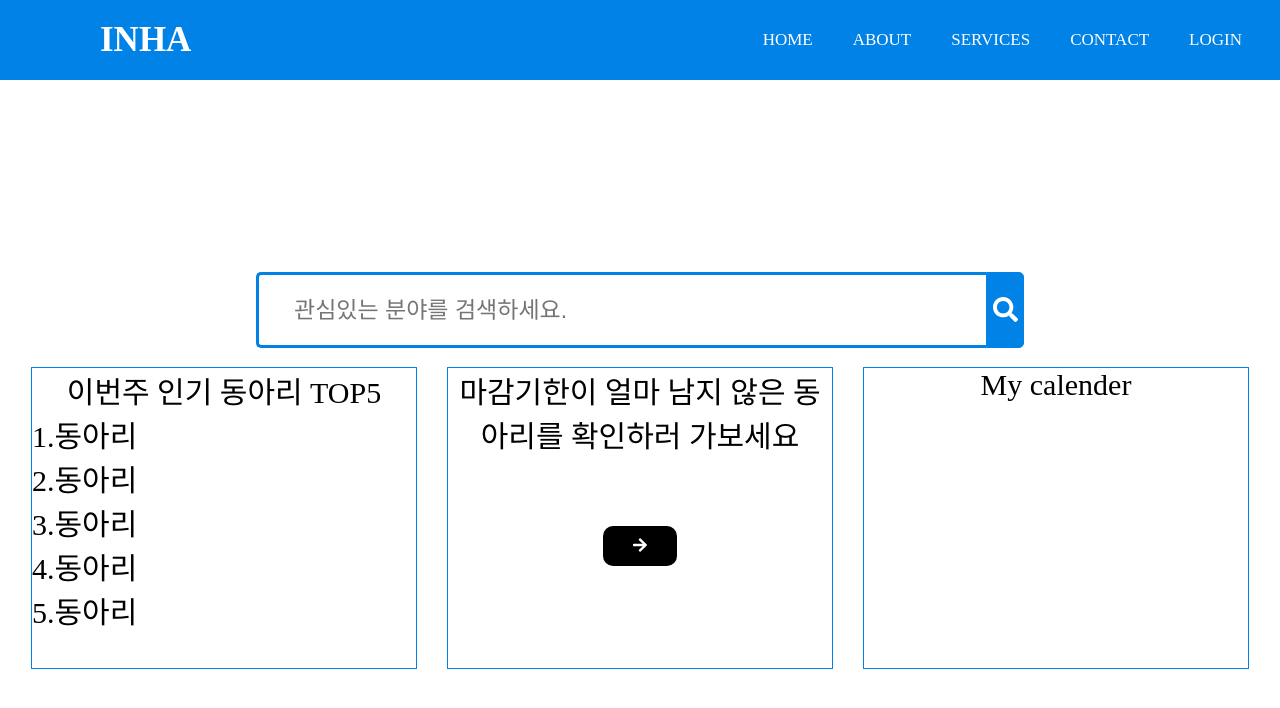
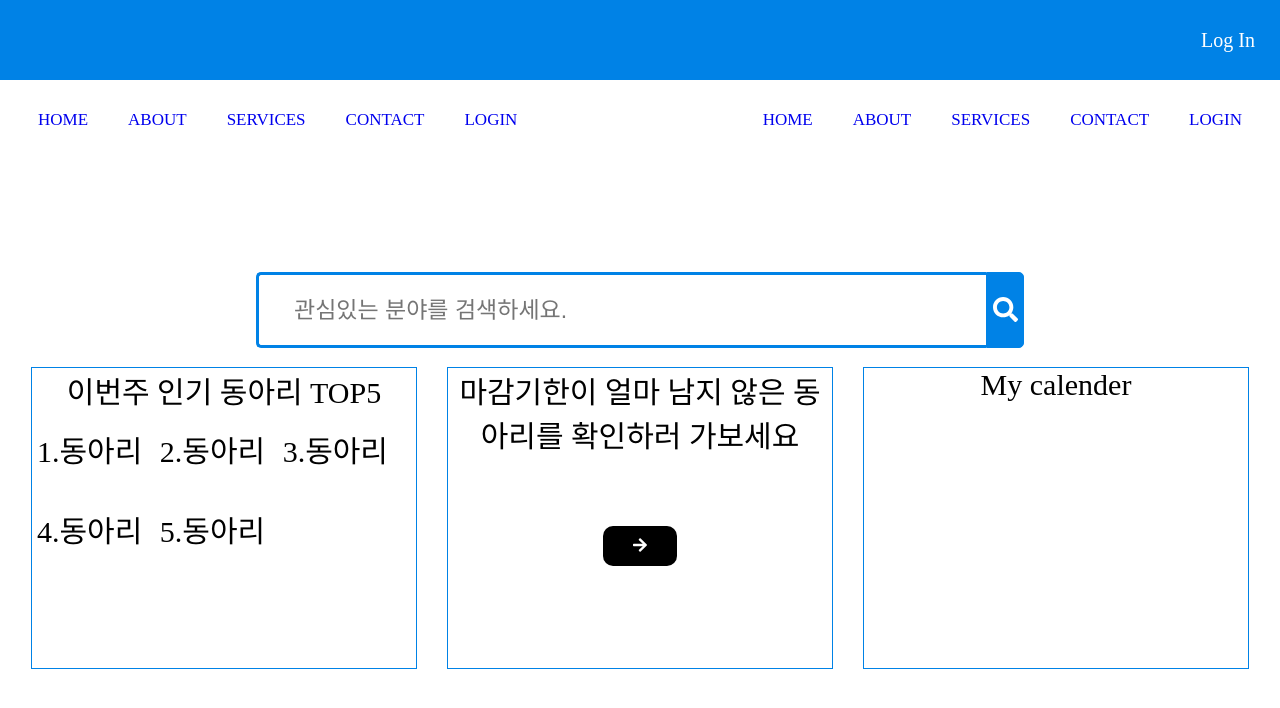
Before and after one commit to kwakjoonhyung/School-club-hompage, a PHP site: the page made by category/html/첫페이지.html in a window 1280 px wide. Shown: the top 708 px of the page. Run offline with PHP 8.4, Linux system fonts and the light colour scheme; some libraries are stand-ins or nearby versions.

Commit message:
ul 대략적인 수정

```diff
--- a/category/css/첫페이지.css
+++ b/category/css/첫페이지.css
@@ -21,17 +21,21 @@ label.logo{
   padding: 0 100px;
   font-weight: bold;
 }
-nav ul{
+ul{
   float: right;
   margin-right: 20px;
 }
-nav ul li{
+.left-ul{
+  float: left;
+  margin-left: 20px;
+}
+ul li{
   display: inline-block;
   line-height: 80px;
   margin: 0 5px;
 }
-nav ul li a{
-  color: white;
+ul li a{
+
   font-size: 17px;
   padding: 7px 13px;
   border-radius: 3px;
--- a/category/html/첫페이지.html
+++ b/category/html/첫페이지.html
@@ -14,15 +14,26 @@
       <label for="check" class="checkbtn">
         <i class="fas fa-bars"></i>
       </label>
-      <label class="logo">INHA</label>
       <ul>
-        <li><a href="#">Home</a></li>
-        <li><a href="#">About</a></li>
-        <li><a href="#">Services</a></li>
-        <li><a href="#">Contact</a></li>
-        <li><a href="#">Login</a></li>
+        <li style="font-size: 20px; color: white;">Log In</li>
       </ul>
+
+
     </nav>
+    <ul class="left-ul">
+      <li><a href="#">Home</a></li>
+      <li><a href="#">About</a></li>
+      <li><a href="#">Services</a></li>
+      <li><a href="#">Contact</a></li>
+      <li><a href="#">Login</a></li>
+    </ul>
+    <ul class="right-ul">
+      <li><a href="#">Home</a></li>
+      <li><a href="#">About</a></li>
+      <li><a href="#">Services</a></li>
+      <li><a href="#">Contact</a></li>
+      <li><a href="#">Login</a></li>
+    </ul>
 
     <div class="wrap">
       <div class="search">
```
Also changed, not shown: category/사진/logo.png (added).
